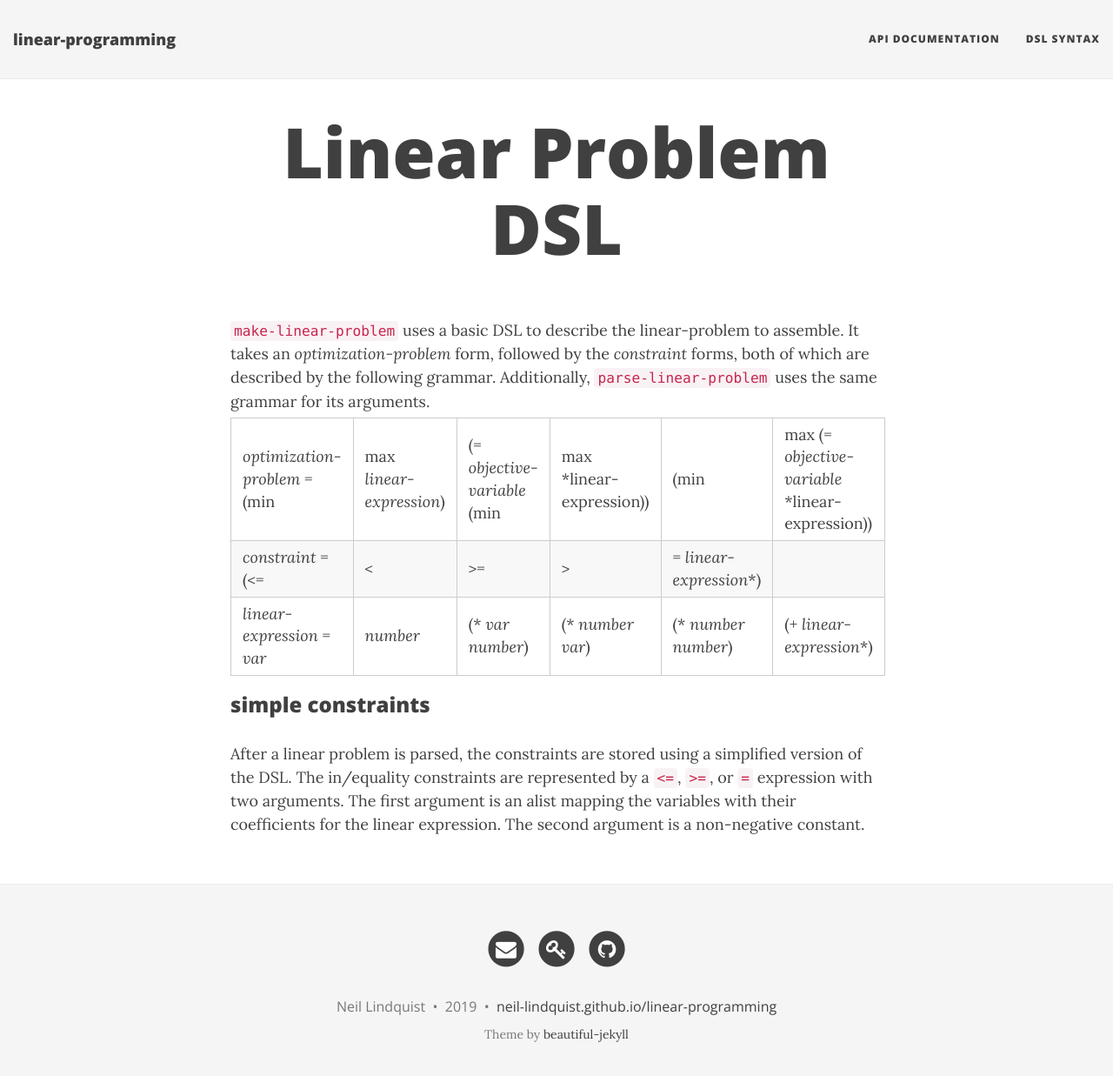
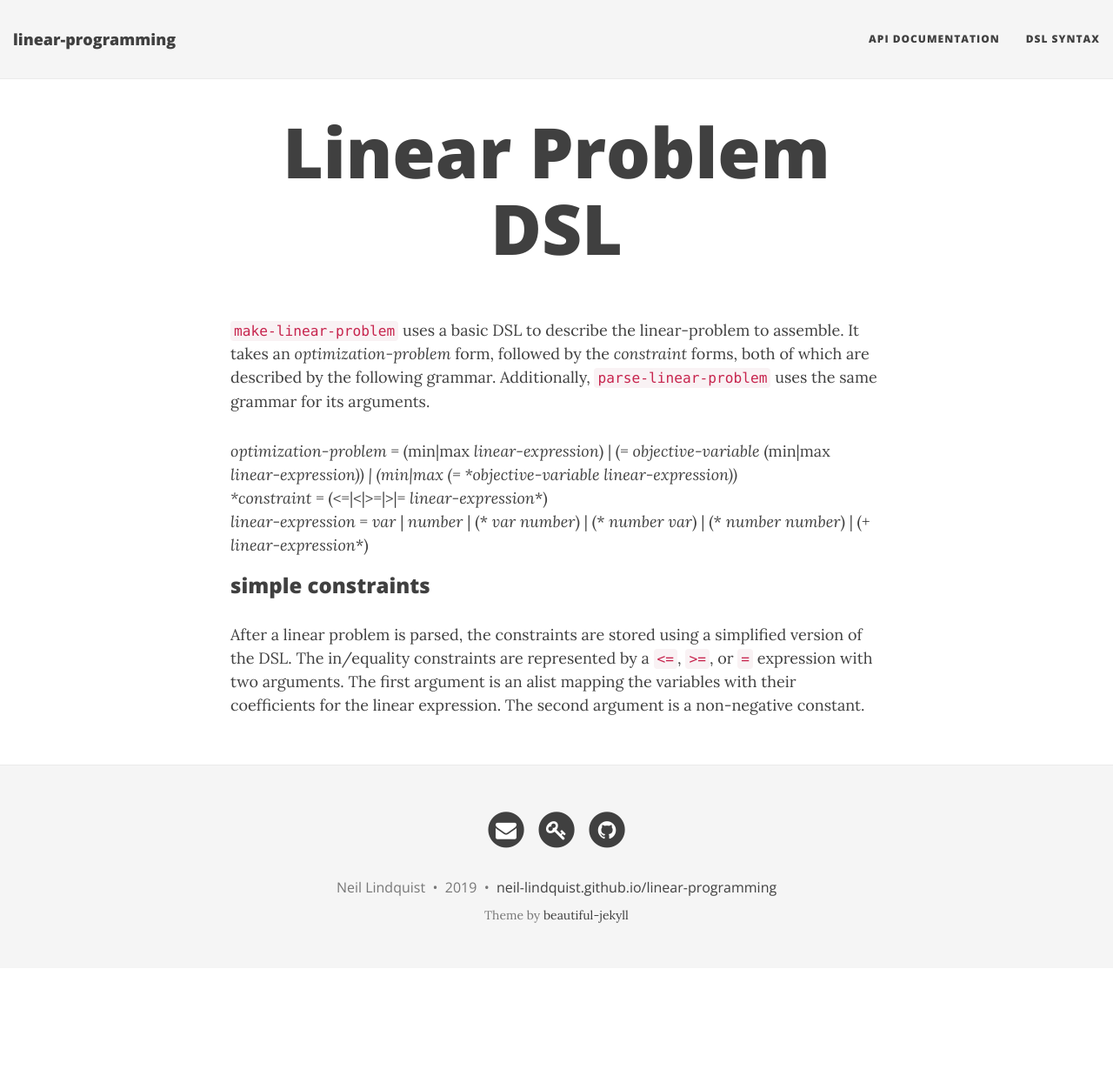
Before and after one commit to neil-lindquist/linear-programming, a Jekyll site: the page built from docs/linear-problem-syntax.md, in a window 1280 px wide and 1250 px high. Shown: the top 1237 px of the window at 87% size. Built offline with Jekyll 4.4.1, drawn with Linux system fonts in a browser that asks for light colours; a style sheet for code colours, icons or effects is not loaded.

Commit message:
Escape |'s in DSL specification

```diff
--- a/docs/linear-problem-syntax.md
+++ b/docs/linear-problem-syntax.md
@@ -8,9 +8,9 @@ meta-description: The specification of the Linear Programming Problem DSL
 It takes an *optimization-problem* form, followed by the *constraint* forms, both of which are described by the following grammar.
 Additionally, `parse-linear-problem` uses the same grammar for its arguments.
 
-*optimization-problem* = (min|max *linear-expression*) | (= *objective-variable* (min|max *linear-expression)) | (min|max (= *objective-variable* *linear-expression))
-*constraint* = (<=|<|>=|>|= *linear-expression*\*)
-*linear-expression* = *var* | *number* | (\* *var* *number*) | (\* *number* *var*) | (\* *number* *number*) | (+ *linear-expression*\*)
+*optimization-problem* = (min\|max *linear-expression*) \| (= *objective-variable* (min\|max *linear-expression)) \| (min\|max (= *objective-variable* *linear-expression))
+*constraint* = (<=\|<\|>=\|>\|= *linear-expression*\*)
+*linear-expression* = *var* \| *number* \| (\* *var* *number*) \| (\* *number* *var*) \| (\* *number* *number*) \| (+ *linear-expression*\*)
 
 ### simple constraints
 After a linear problem is parsed, the constraints are stored using a simplified version of the DSL.
```
